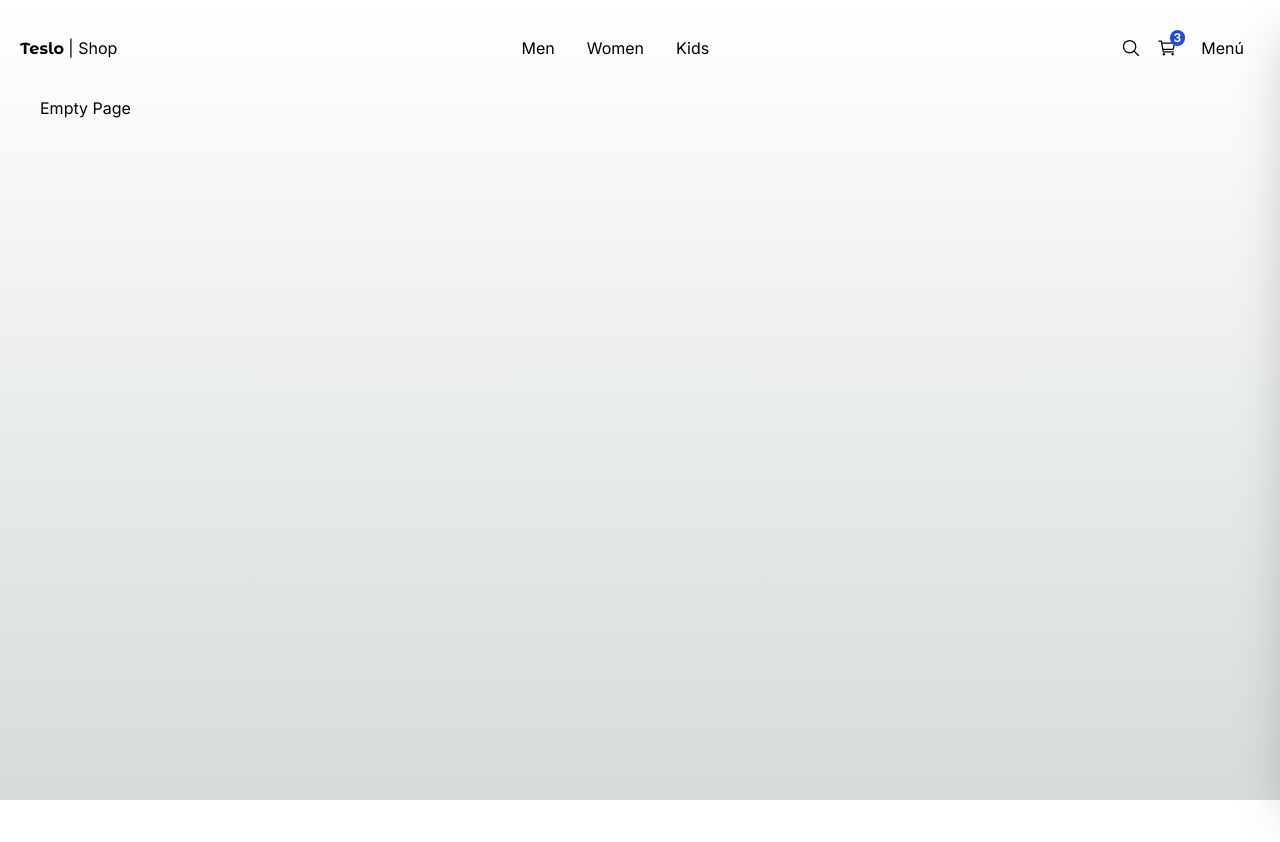
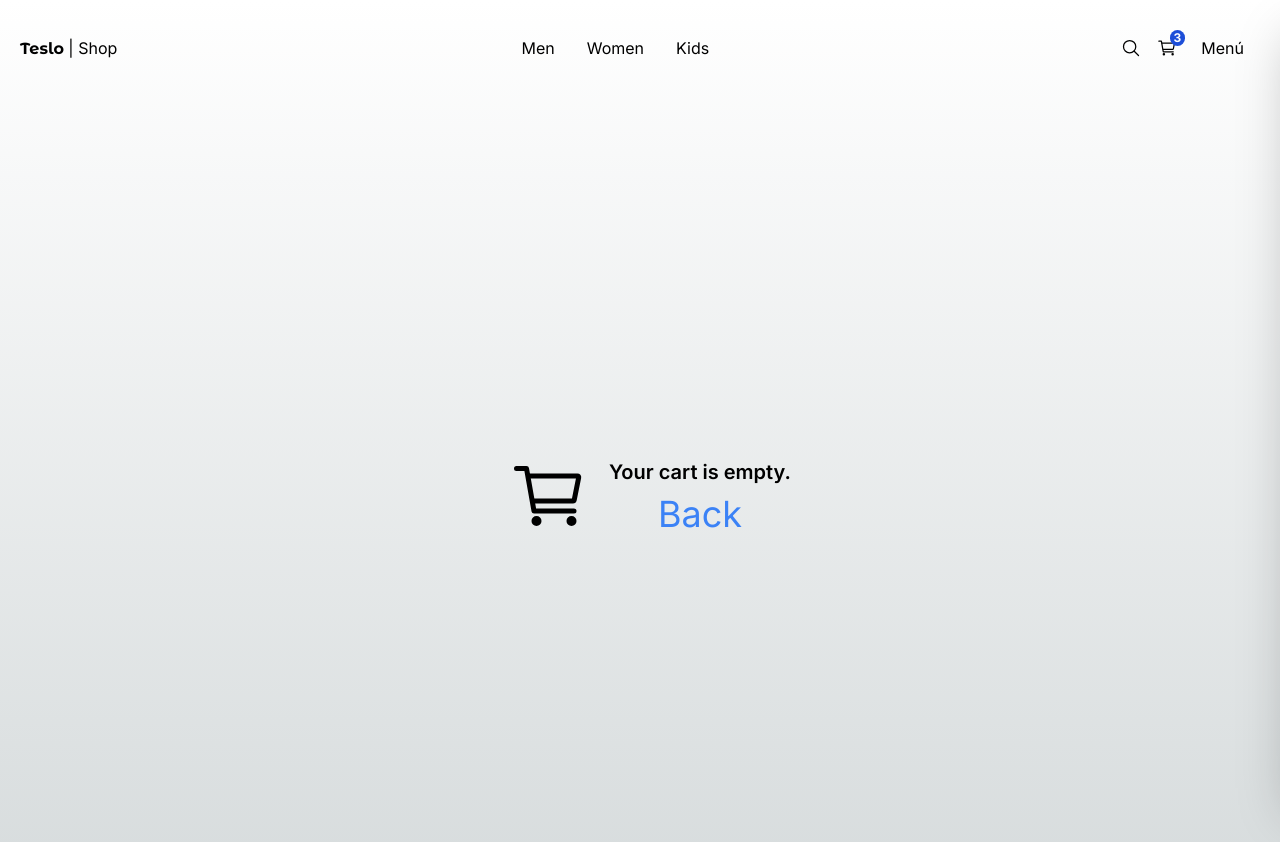
Before and after one commit to MemoSan27/next-teslo, a Next.js app: page /empty in a window 1280 px wide. Shown: the top 842 px of the page. Before the commit the page ends 800 px from the top, so only its background shows below. Built offline with nearby package versions, Linux system fonts and the light colour scheme.

Commit message:
empty page added

```diff
--- a/src/app/(shop)/cart/page.tsx
+++ b/src/app/(shop)/cart/page.tsx
@@ -2,6 +2,7 @@
 import { initialData } from "@/seed/seed";
 import Image from "next/image";
 import Link from "next/link";
+import { redirect } from "next/navigation";
 
 const productsInCart = [
   initialData.products[0],
@@ -13,6 +14,9 @@
 ]
 
 export default function() {
+
+  //redirect('/empty');
+
   return (
     <div className="flex justify-center items-center mb-72 px-10 sm:px-0">
 
--- a/src/app/(shop)/empty/page.tsx
+++ b/src/app/(shop)/empty/page.tsx
@@ -1,8 +1,24 @@
+import Link from "next/link";
+import { IoCartOutline } from "react-icons/io5";
 
 export default function() {
   return (
-    <div>
-      <h1>Empty Page</h1>
+    <div className="flex justify-center items-center h-[800px]">
+      <IoCartOutline size={80} className="mx-5" />
+
+      <div className="flex flex-col items-center">
+        <h1 className="text-xl font-semibold">
+          Your cart is empty.
+        </h1>
+
+        <Link
+          href="/"
+          className="text-blue-500 mt-2 text-4xl"
+        >
+          Back
+        </Link>
+
+      </div>
     </div>
   );
 }
```
